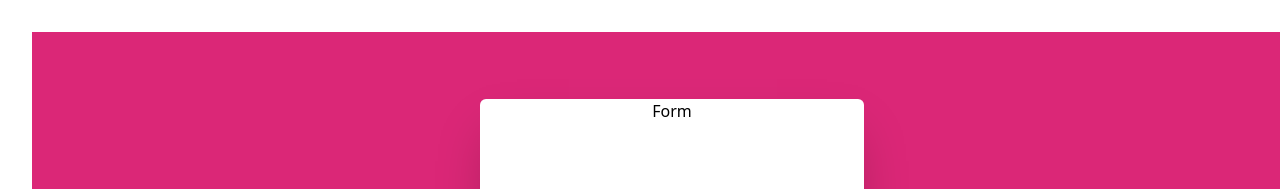
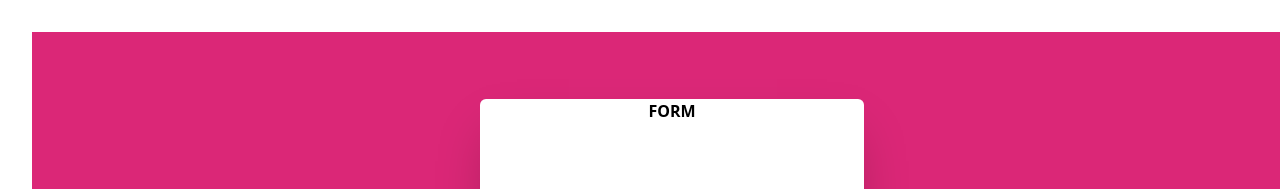
Before and after one commit to ranjiths-17904/React, a React (Vite) app in the folder sample/: page / in a window 1280 px wide. Shown: the top 189 px of the page. Built offline with nearby package versions, Linux system fonts and the light colour scheme.

Commit message:
Heading update

```diff
--- a/sample/src/App.jsx
+++ b/sample/src/App.jsx
@@ -8,7 +8,7 @@ function App() {
     <>
       <div className="h-screen w-screen flex justify-center items-center bg-pink-600">
         <div className="h-5/6 w-[30%] flex flex-col justify-center items-center bg-white rounded-md shadow-2xl">
-        <h1>Form</h1>
+        <h1 className="font-bold flex flex-row gap-3" >FORM</h1>
           <form className="w-[80%] h-[100%] flex flex-col justify-center items-center gap-4">
             <input type="text" name="" id="" placeholder="Name" className="p-3 bg-[#987585] w-full font-bold outline-none active:outline-none focus:border-b-2 hover:border-pink-500 rounded-md" />
             <input type="text" name="" id="" placeholder="email" className="p-3 bg-[#987585] w-full font-bold outline-none active:outline-none focus:border-b-2 hover:border-pink-500 rounded-md" />
```
